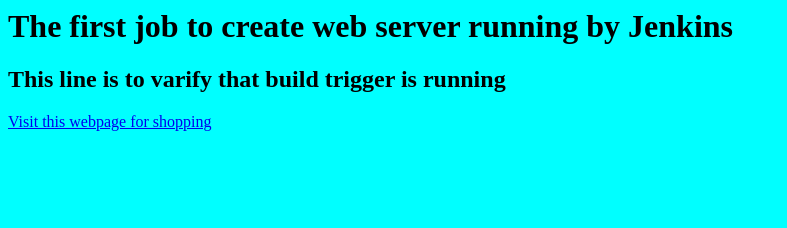
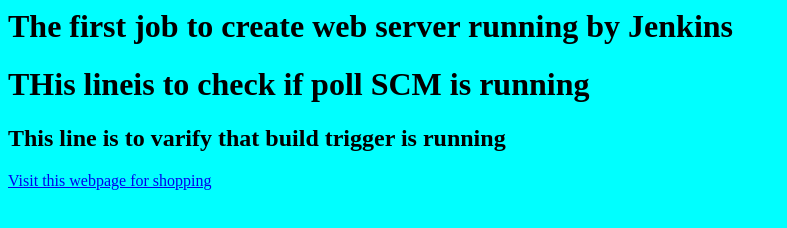
Before and after one commit to gouravaas/index_repo, a plain HTML site: page index.html in a window 1280 px wide. Shown: the whole page, without its empty margins (0-787 px from the left). Drawn offline with Linux system fonts and the light colour scheme.

Commit message:
new v2 changes

```diff
--- a/index.html
+++ b/index.html
@@ -1,8 +1,10 @@
 <body bgcolor="cyan" />
 	<head>
           <h1> The first job to create web server running by Jenkins </h1>
-          <h2> This line is to varify that build trigger is running </h2>
+
+	  <h1> THis lineis to check if poll SCM is running </h1>
+
+	  <h2> This line is to varify that build trigger is running </h2>
 
 	  <a href = "https://www.amazon.com"> Visit this webpage for shopping </a>
-
 	</head>
```
